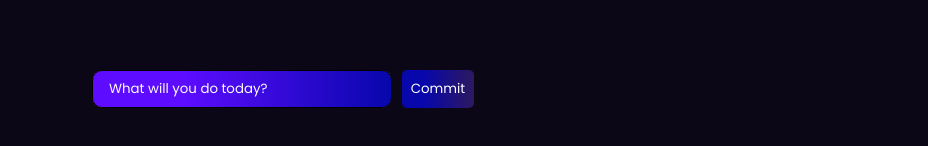
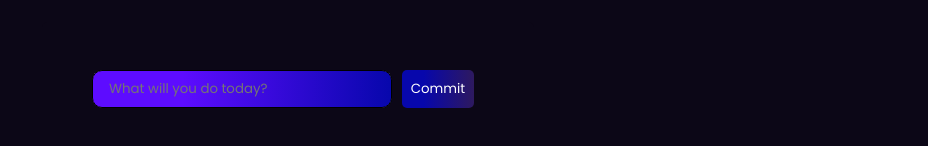
Before and after one commit to ecr00012/todo-app-repo, a React (Create React App) app: page / in a window 1280 px wide. Shown: the part 188-334 px from the top of the page, without its empty margins (352-1280 px from the left). Built offline with nearby package versions, Linux system fonts and the light colour scheme.

Commit message:
transition group build fix

```diff
--- a/package.json
+++ b/package.json
@@ -21,6 +21,7 @@
     "react-beautiful-dnd": "^13.1.1",
     "react-dom": "^18.2.0",
     "react-scripts": "5.0.1",
+    "react-transition-group": "^4.4.5",
     "web-vitals": "^2.1.4"
   },
   "scripts": {
--- a/src/App.css
+++ b/src/App.css
@@ -135,9 +135,7 @@ transition: opacity 200 ms ease-in;
   box-shadow: 0 0 40px white
 }
 
-.todo-input::placeholder {
-  color: #fbfbfb;
-}
+
 
 .fadeUp{
   opacity: 0;
```
Also changed, not shown: 1 other file (tests, documents, lock files or other folders).
